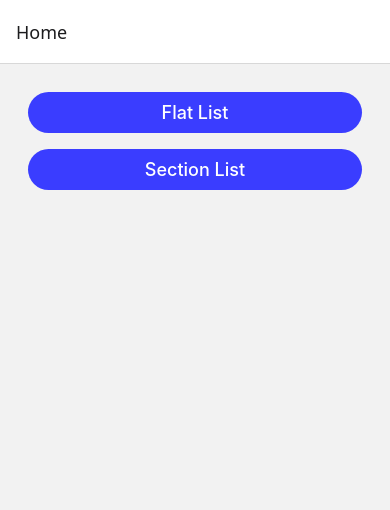
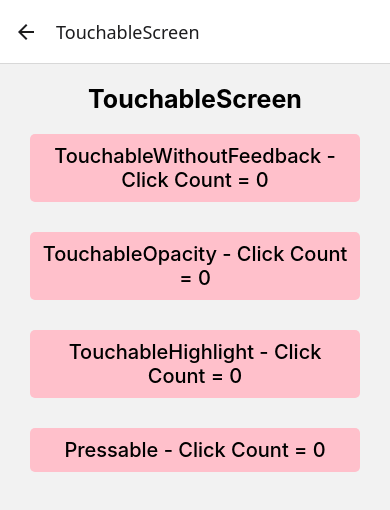
Before and after one commit to AnkitM18-tech/react-native, a React Native app in the folder flatlist/: screen /TouchableScreen in a window 390 px wide. Shown: the top 510 px of the page. Built offline with nearby package versions, Linux system fonts and the light colour scheme.

Commit message:
Touchable Components

```diff
--- a/flatlist/src/RootNavigator.tsx
+++ b/flatlist/src/RootNavigator.tsx
@@ -2,11 +2,13 @@ import {createStackNavigator} from '@react-navigation/stack';
 import HomeScreen from './screens/HomeScreen';
 import FlatListScreen from './screens/FlatListScreen';
 import SectionListScreen from './screens/SectionListScreen';
+import TouchableScreen from './screens/TouchableScreen';
 
 export type RootStackParamsList = {
   Home: undefined;
   FlatListScreen: undefined;
   SectionListScreen: undefined;
+  TouchableScreen: undefined;
 };
 
 const Stack = createStackNavigator<RootStackParamsList>();
@@ -16,6 +18,7 @@ const RootNavigator: React.FC = () => {
       <Stack.Screen name="Home" component={HomeScreen} />
       <Stack.Screen name="FlatListScreen" component={FlatListScreen} />
       <Stack.Screen name="SectionListScreen" component={SectionListScreen} />
+      <Stack.Screen name="TouchableScreen" component={TouchableScreen} />
     </Stack.Navigator>
   );
 };
--- a/flatlist/src/screens/HomeScreen.tsx
+++ b/flatlist/src/screens/HomeScreen.tsx
@@ -13,6 +13,11 @@ const topics = [
     id: 2,
     title: 'Section List',
     screen: 'SectionListScreen',
+  },
+  {
+    id: 3,
+    title: 'Touchable',
+    screen: 'TouchableScreen',
   },
 ];
 
--- /dev/null
+++ b/flatlist/src/screens/TouchableScreen.tsx
@@ -0,0 +1,85 @@
+import {useState} from 'react';
+import {
+  Pressable,
+  StyleSheet,
+  Text,
+  TouchableHighlight,
+  TouchableOpacity,
+  TouchableWithoutFeedback,
+  View,
+} from 'react-native';
+
+const TouchableScreen: React.FC = () => {
+  const [twfCount, setTwfCount] = useState(0);
+  const [toCount, setToCount] = useState(0);
+  const [thCount, setThCount] = useState(0);
+  const [pressCount, setPressCount] = useState(0);
+  return (
+    <View style={styles.container}>
+      <Text style={styles.headerText}>TouchableScreen</Text>
+      <TouchableWithoutFeedback onPress={() => setTwfCount(c => c + 1)}>
+        <View style={styles.twfBtn}>
+          <Text style={styles.btnText}>
+            TouchableWithoutFeedback - Click Count = {twfCount}
+          </Text>
+        </View>
+      </TouchableWithoutFeedback>
+      <TouchableOpacity onPress={() => setToCount(c => c + 1)}>
+        <View style={styles.twfBtn}>
+          <Text style={styles.btnText}>
+            TouchableOpacity - Click Count = {toCount}
+          </Text>
+        </View>
+      </TouchableOpacity>
+      <TouchableHighlight onPress={() => setThCount(c => c + 1)}>
+        <View style={styles.twfBtn}>
+          <Text style={styles.btnText}>
+            TouchableHighlight - Click Count = {thCount}
+          </Text>
+        </View>
+      </TouchableHighlight>
+      <Pressable
+        onPress={() => setPressCount(c => c + 1)}
+        style={({pressed}) => [
+          styles.twfBtn,
+          {
+            backgroundColor: pressed ? 'lightgreen' : 'pink',
+          },
+        ]}>
+        {({pressed}) => (
+          <Text style={styles.btnText}>
+            {pressed ? 'Pressed' : 'Pressable - Click Count = ' + pressCount}
+          </Text>
+        )}
+      </Pressable>
+    </View>
+  );
+};
+
+export default TouchableScreen;
+
+const styles = StyleSheet.create({
+  container: {
+    flex: 1,
+    padding: 20,
+    gap: 10,
+  },
+  headerText: {
+    fontSize: 25,
+    fontWeight: 'bold',
+    textAlign: 'center',
+  },
+  twfBtn: {
+    padding: 10,
+    backgroundColor: 'pink',
+    borderRadius: 5,
+    margin: 10,
+    minWidth: 250,
+    alignItems: 'center',
+  },
+  btnText: {
+    fontSize: 20,
+    fontWeight: '500',
+    textAlign: 'center',
+  },
+});
```
